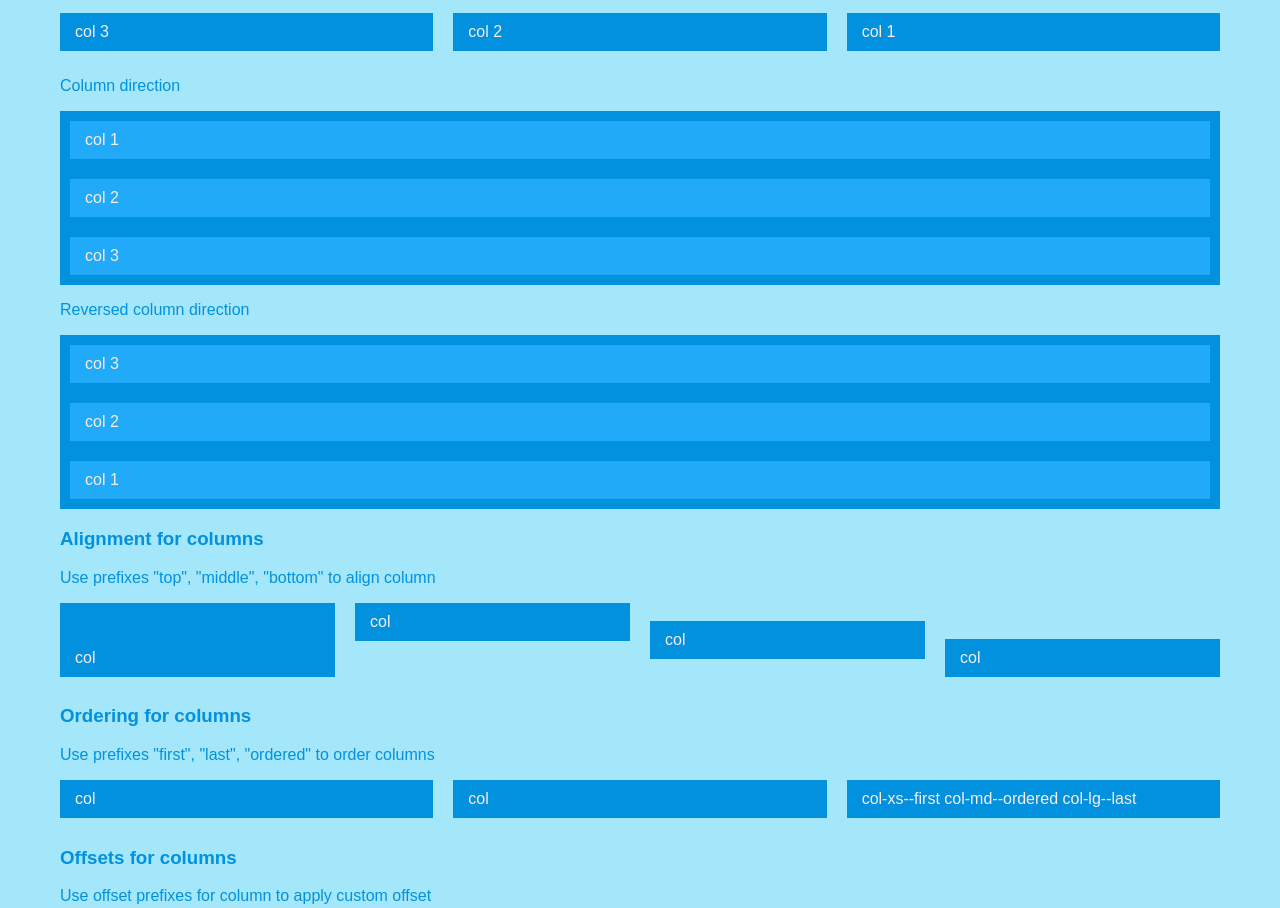
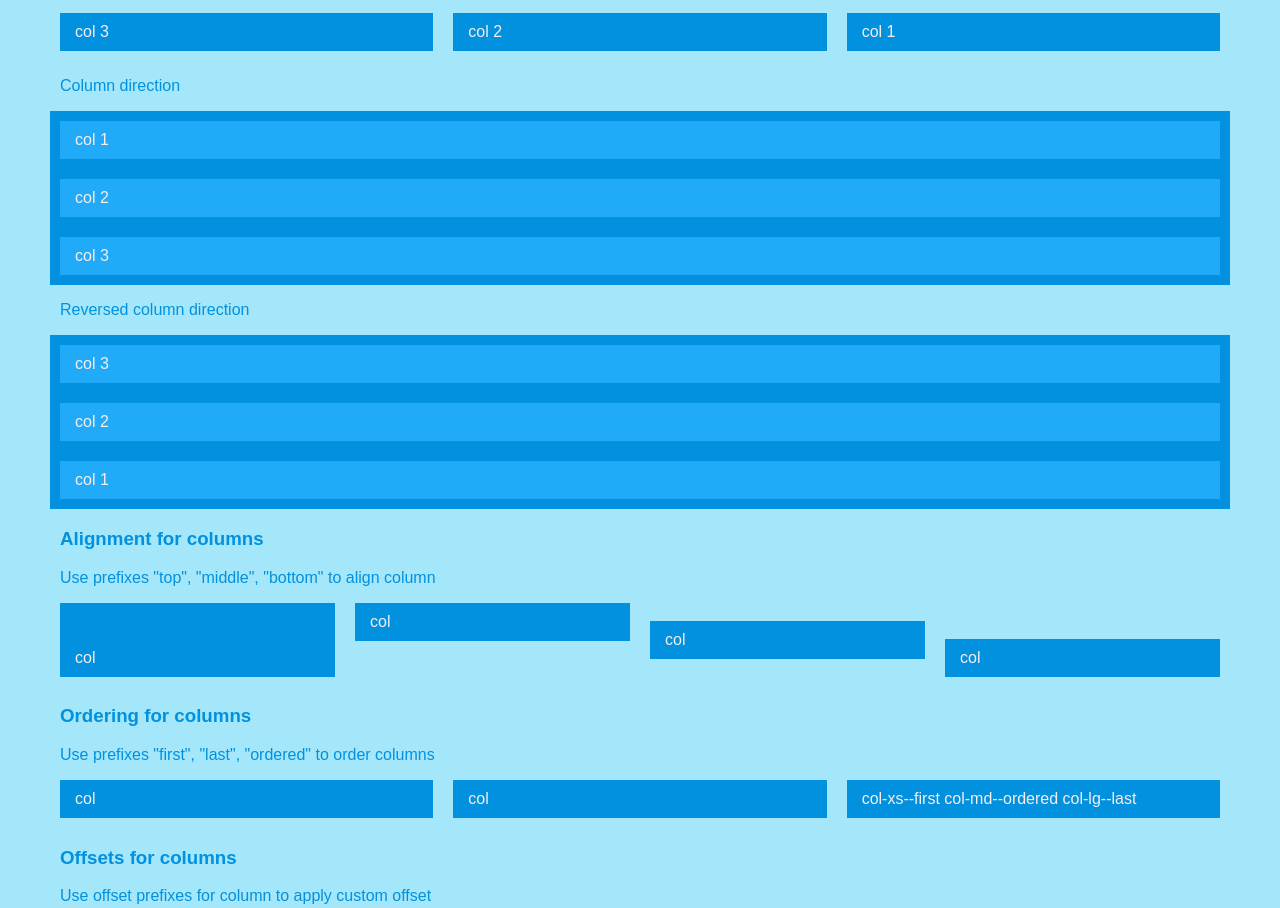
Before and after one commit to AlexisVK/grid2flex, a website: page demo/index.html in a window 1280 px wide. Shown: the part 2111-3019 px from the top of the page. Drawn offline with Linux system fonts and the light colour scheme.

Commit message:
fixed selector for columns

```diff
--- a/src/_grid2flex-mixins.scss
+++ b/src/_grid2flex-mixins.scss
@@ -144,7 +144,8 @@
 
 // grid column
 @mixin grid2flex-columns($el) {
-  [class*="#{$el}"] {
+  .#{$el},
+  [class*="#{$el}-"] {
     position: relative;
     min-height: 1px;
     margin-left: 0;
```
Also changed, not shown: demo/grid2flex.css, demo/grid2flex.min.css.
